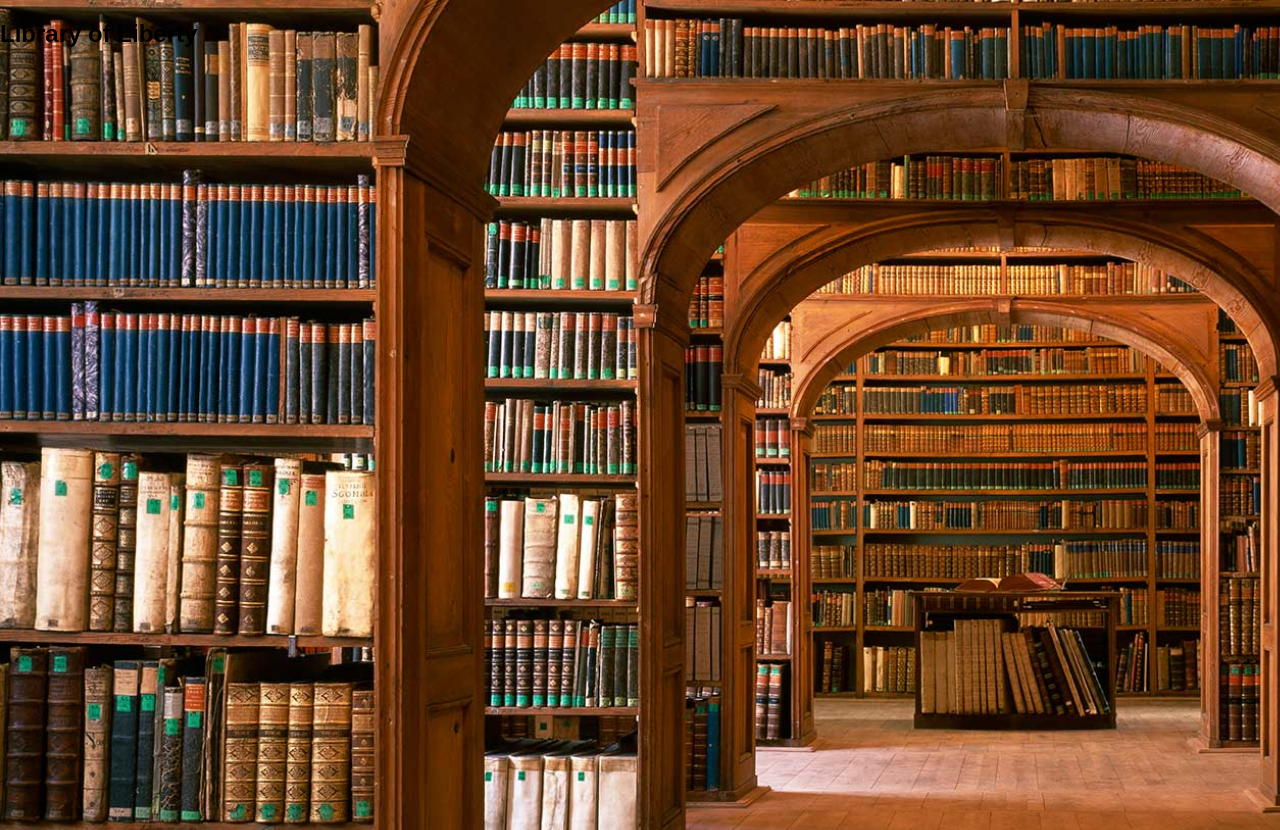
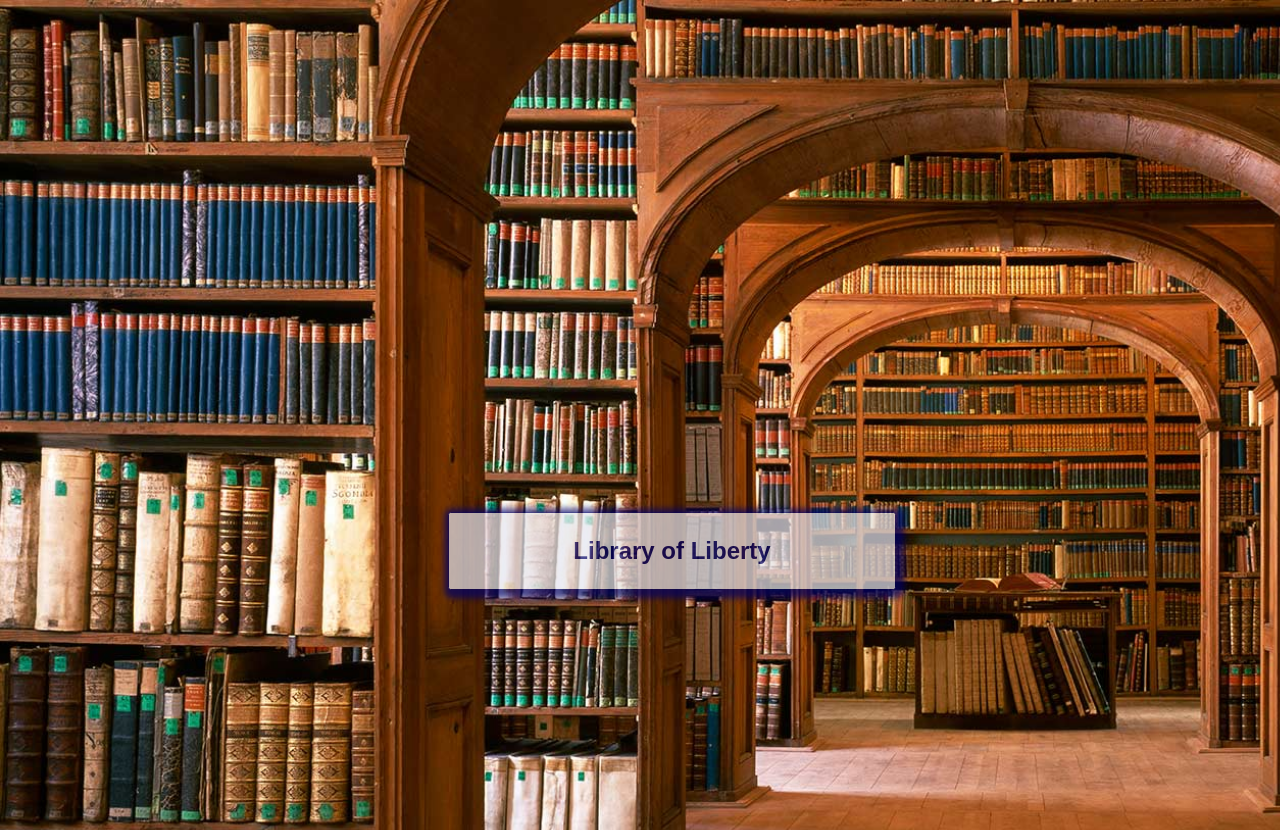
Before and after one commit to hurtleturtle/webapp, a Flask app: page / in a window 1280 px wide. Shown: the part 34-864 px from the top of the page. Run offline with Flask 2, Linux system fonts and the light colour scheme; some libraries are stand-ins or nearby versions.

Commit message:
Added style for home page

```diff
--- a/wuxia/static/style.css
+++ b/wuxia/static/style.css
@@ -96,6 +96,21 @@ div.story {
   box-shadow: 0.1em 0.1em 0.25em 0.25em #ff3d00;
 }
 
+/* Style for home page */
+.home {
+  display: block;
+  overflow-y: auto;
+  margin: 40% 30% 40% 35%;
+  padding: 1em 1.5em;
+  color: #000066;
+  background-color: #e6e6f0;
+  border: 1px solid #000066;
+  border-radius: 0.1em;
+  box-shadow: 0.1em 0.1em 0.25em 0.25em #000066;
+  opacity: 0.7;
+  text-align: center;
+}
+
 /* Flash messages on base template */
 .flash {
   margin: 1rem;
```
